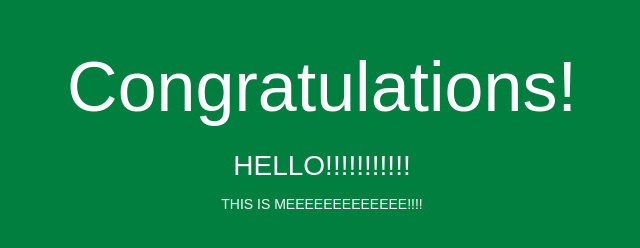
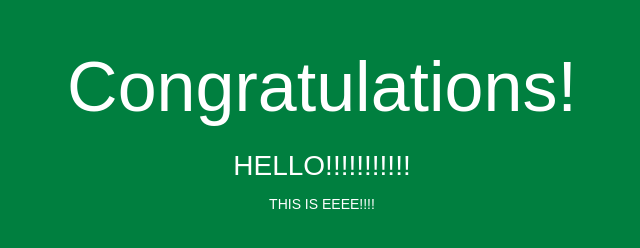
Before and after one commit to felista19/ADL_exp_2, a plain HTML site: page index.html in a window 1280 px wide. Shown: the whole page, without its empty margins (318-958 px from the left). Drawn offline with Linux system fonts and the light colour scheme.

Commit message:
Update index.html

```diff
--- a/index.html
+++ b/index.html
@@ -29,7 +29,7 @@
   <div align="center">
     <h1>Congratulations!</h1>
     <h2>HELLO!!!!!!!!!!!</h2>
-    <p>THIS IS MEEEEEEEEEEEEE!!!!</p>
+    <p>THIS IS EEEE!!!!</p>
   </div>
 </body>
 </html>
```
